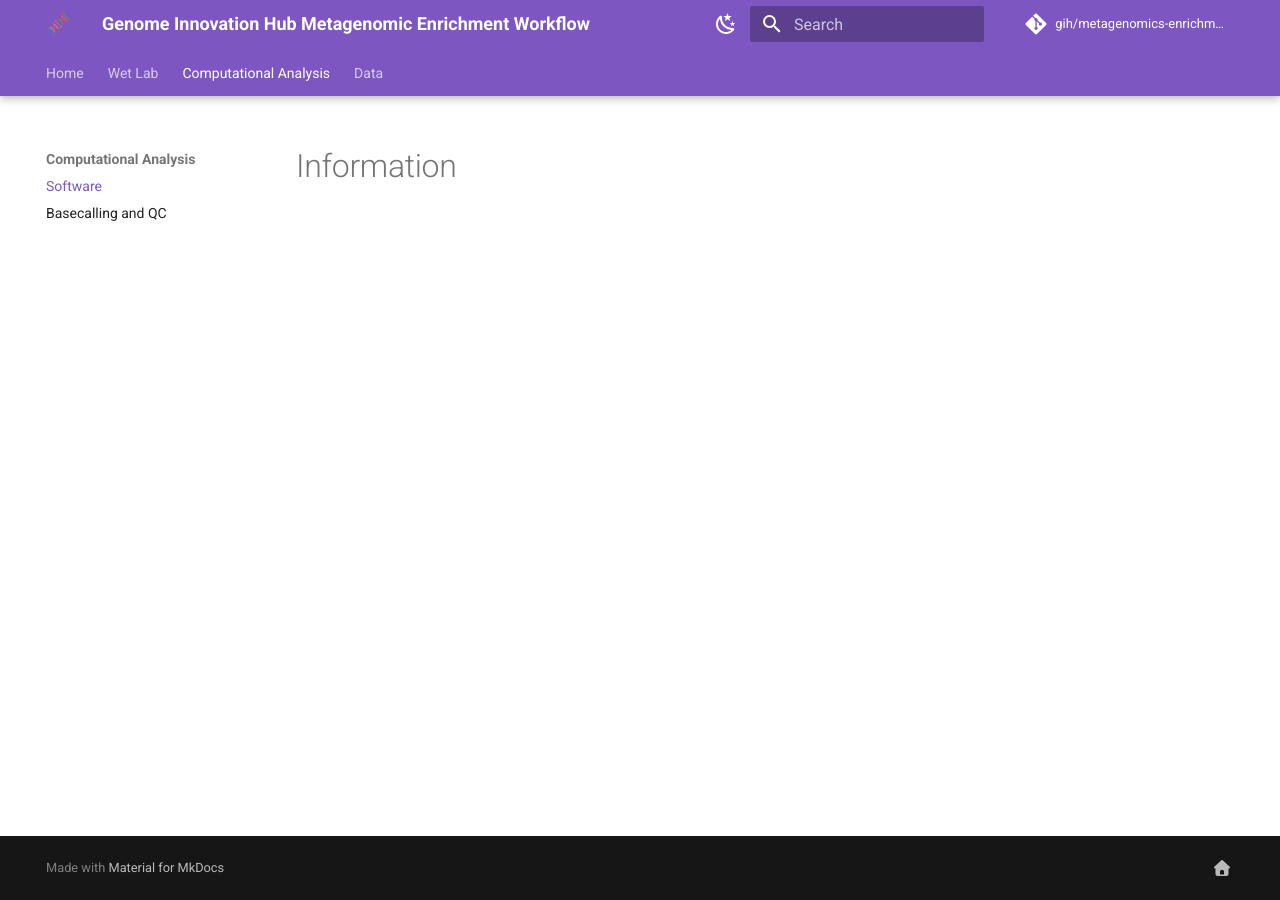
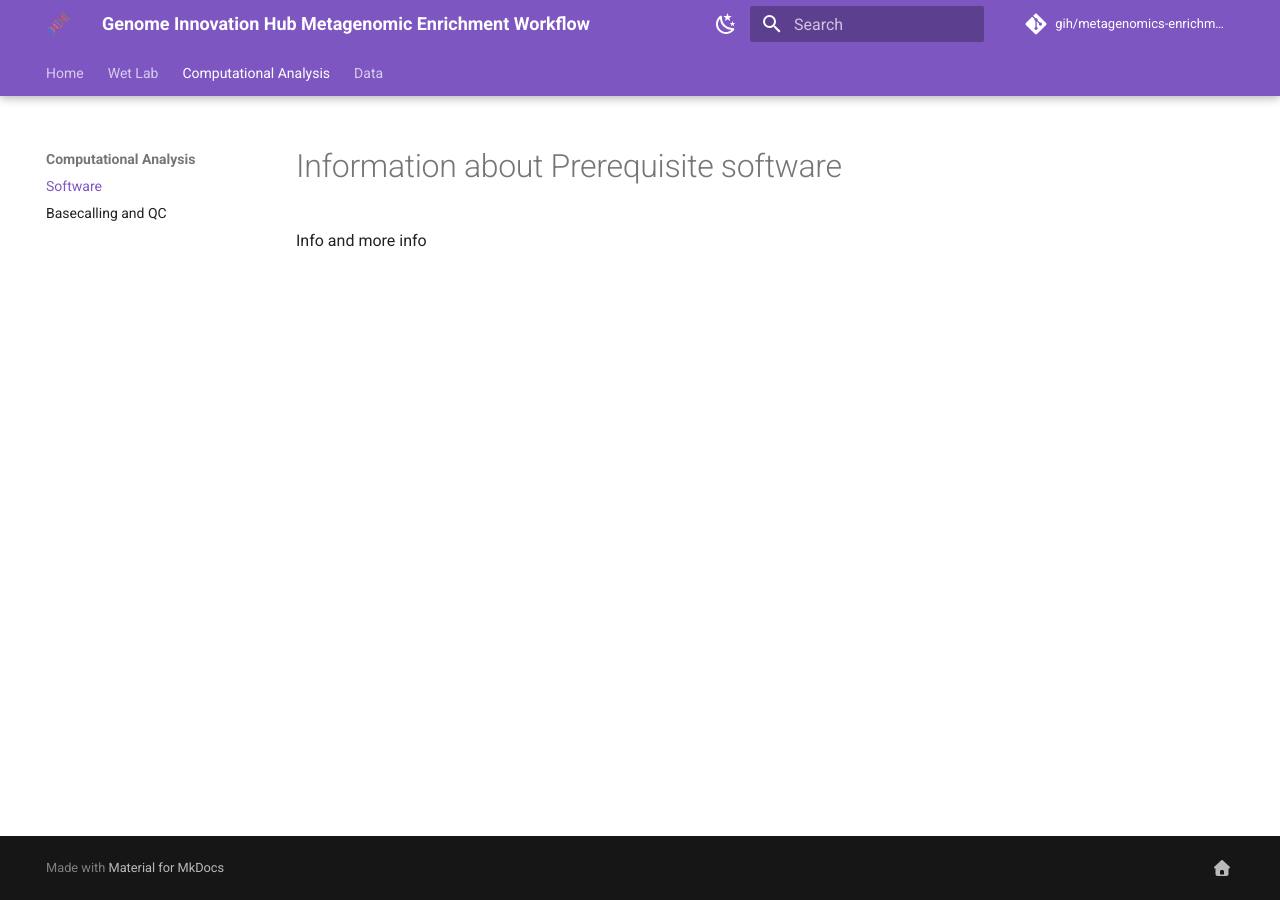
Before and after one commit to number-25/adaptive-trial-gih, an MkDocs documentation site: the page built from docs/computational-analysis/software-pre.md, in a window 1280 px wide. Built offline with MkDocs 1.6.1 and Material for MkDocs 9.7.7, drawn with Linux system fonts in a browser that asks for light colours; comment, search, counter and statistics services are not loaded.

Commit message:
slight-changes-to-computational

```diff
--- a/docs/computational-analysis/software-pre.md
+++ b/docs/computational-analysis/software-pre.md
@@ -1 +1,3 @@
-# Information
+# Information about Prerequisite software
+
+Info and more info
```
Also changed, not shown: docs/computational-analysis/basecalling-qc.md (+2 -0 lines).
